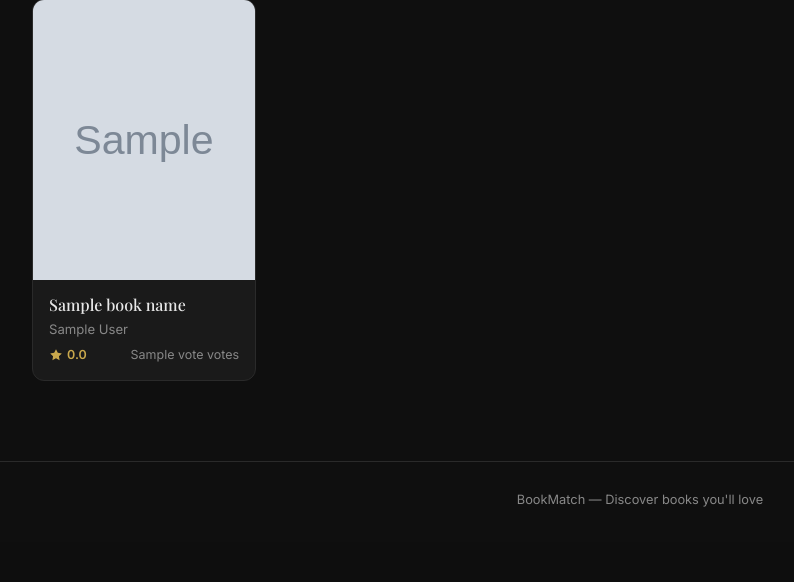
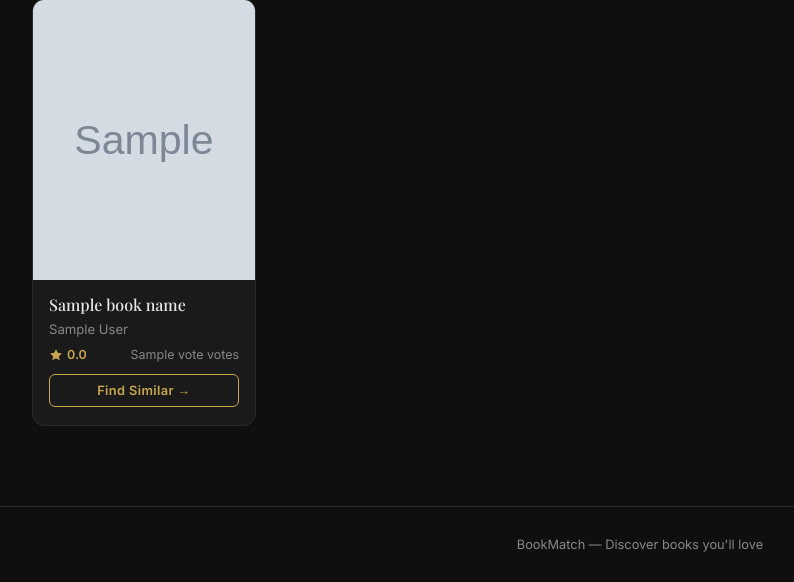
Before and after one commit to lakshay-lg/Book_recommendation, a Flask app: template templates/index.html in a window 1280 px wide. Shown: the part 258-840 px from the top of the page, without its empty margins (0-794 px from the left). Before the commit the page ends 765 px from the top, so only its background shows below. Run offline with Flask 3, Linux system fonts and the light colour scheme; the template is opened without the code that fills it: most values are stand-ins (such as "Sample title", 1, 10 or a date in 2020); grey boxes marked "Sample" are stand-in pictures; parts of the project's set-up code (start-up, migrations or seed data) failed here and were passed over.

Commit message:
Added Find Similar option/redirect for Popular & Recommend

```diff
--- a/app.py
+++ b/app.py
@@ -73,9 +73,12 @@ def find_best_match(user_input):
     return None
 
 
-@app.route('/recommend_books',methods=['post'])
+@app.route('/recommend_books', methods=['GET', 'POST'])
 def recommend():
-    user_input = request.form.get('user_input')
+    if request.method == 'GET':
+        user_input = request.args.get('book', '').strip()
+    else:
+        user_input = request.form.get('user_input')
     match_index = find_best_match(user_input)
 
     if match_index is None:
--- a/templates/index.html
+++ b/templates/index.html
@@ -205,6 +205,28 @@
       color: var(--text-muted);
     }
 
+    .find-similar-btn {
+      display: block;
+      width: 100%;
+      margin-top: 12px;
+      padding: 8px 0;
+      font-size: 0.8rem;
+      font-weight: 600;
+      font-family: var(--font-body);
+      background: transparent;
+      color: var(--accent);
+      border: 1px solid var(--accent);
+      border-radius: 6px;
+      cursor: pointer;
+      transition: background 0.2s, color 0.2s;
+      letter-spacing: 0.03em;
+    }
+
+    .find-similar-btn:hover {
+      background: var(--accent);
+      color: #0f0f0f;
+    }
+
     /* Footer */
     footer {
       text-align: center;
@@ -266,6 +288,10 @@
           </div>
           <div class="votes">{{ votes[i] }} votes</div>
         </div>
+        <form action="/recommend_books" method="post">
+          <input type="hidden" name="user_input" value="{{ book_name[i] }}">
+          <button type="submit" class="find-similar-btn">Find Similar &rarr;</button>
+        </form>
       </div>
     </div>
     {% endfor %}
```
Also changed, not shown: templates/recommend.html (+6 -3 lines), 1 other file.
